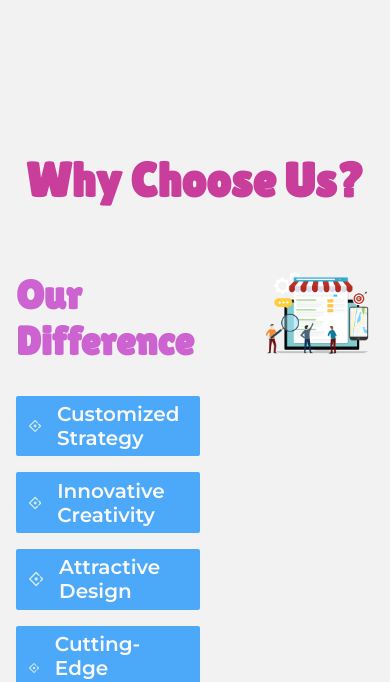
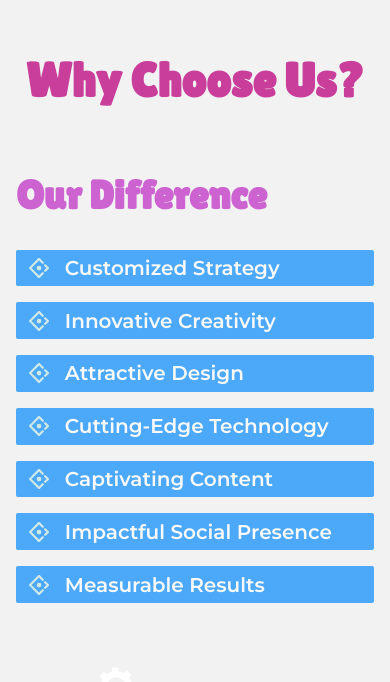
Before and after one commit to adrjmiranda/digital-agency, a React (Vite) app: page / in a window 390 px wide. Shown: the part 2835-3517 px from the top of the page. Built offline with nearby package versions, Linux system fonts and the light colour scheme.

Commit message:
feat: added responsiveness in the about area

```diff
--- a/src/components/about/style.ts
+++ b/src/components/about/style.ts
@@ -4,12 +4,20 @@ export const Container = styled.div`
 	padding: 380px 0;
 	background-color: rgba(0, 0, 0, 0.05);
 	position: relative;
+
+	@media screen and (max-width: 890px) {
+		padding: 280px 0 380px;
+	}
 `;
 
 export const Content = styled.div`
 	margin-top: 4rem;
 	display: flex;
 	gap: 4rem;
+
+	@media screen and (max-width: 890px) {
+		flex-direction: column;
+	}
 `;
 
 export const List = styled.div`
```
